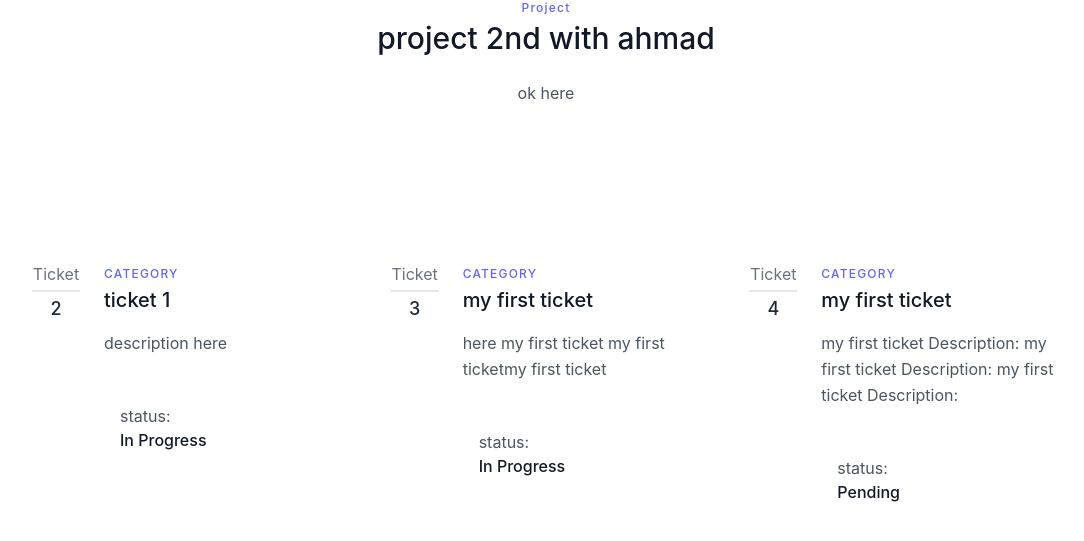
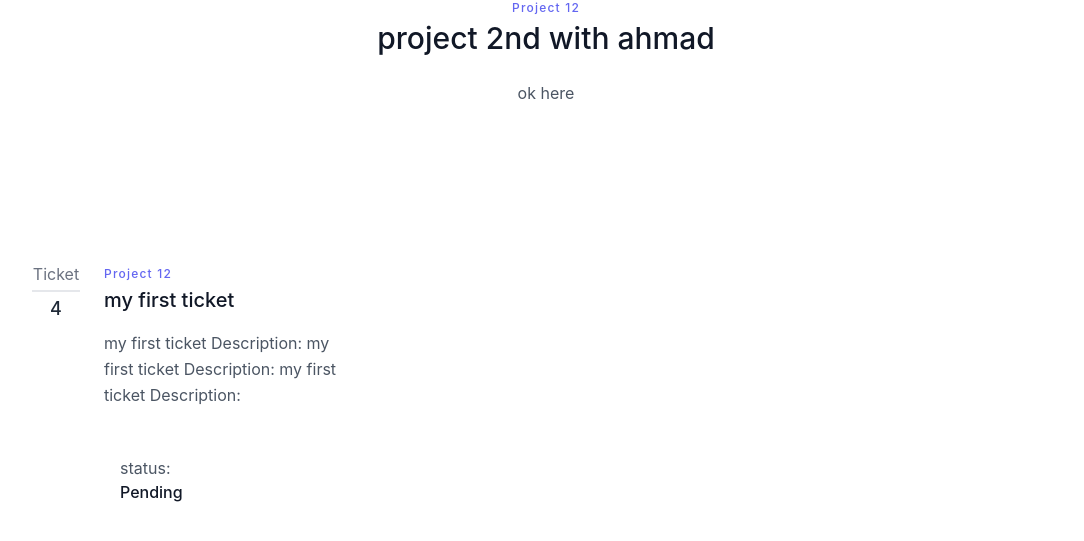
Before and after one commit to Atique22/Django-srum, a Django app: a page that uses scrum/app/templates/tickets.html in a window 1280 px wide. Shown: the part 160-701 px from the top of the page, without its empty margins (94-1178 px from the left). Run offline with Django 4.2, Linux system fonts and the light colour scheme; data comes from the database, SQL or seed files in the repository; both versions use the stored data as it was after the commit; some libraries are stand-ins or nearby versions.

```diff
--- a/scrum/app/templates/index.html
+++ b/scrum/app/templates/index.html
@@ -61,7 +61,7 @@
             {% for project in projects %}
               <div class="py-8 flex flex-wrap md:flex-nowrap">
                 <div class="md:w-64 md:mb-0 mb-6 flex-shrink-0 flex flex-col">
-                  <span class="font-semibold title-font text-gray-700">CATEGORY</span>
+                  <span class="font-semibold title-font text-gray-700">Proj. {{ project.id }}</span>
                   <span class="mt-1 text-gray-500 text-sm">{{ project.created_at }}</span>
                 </div>
                 <div class="md:flex-grow">
--- a/scrum/app/templates/tickets.html
+++ b/scrum/app/templates/tickets.html
@@ -72,13 +72,14 @@
 
       <section class="text-gray-600 body-font">
         <div class="flex flex-col text-center w-full mb-5">
-          <h2 class="text-xs text-indigo-500 tracking-widest font-medium title-font mb-1">Project</h2>
+          <h2 class="text-xs text-indigo-500 tracking-widest font-medium title-font mb-1">Project {{ project.id }}</h2>
           <h1 class="sm:text-3xl text-2xl font-medium title-font mb-4 text-gray-900">{{ project.project_name }}</h1>
           <p class="lg:w-2/3 mx-auto leading-relaxed text-base">{{ project.project_description }}</p>
         </div>
         <div class="container px-5 py-24 mx-auto">
           <div class="flex flex-wrap -mx-4 -my-8">
             {% for ticket in tickets %}
+            {% if ticket.project.id == project.id %}
             <div class="py-8 px-4 lg:w-1/3">
               <div class="h-full flex items-start">
                 <div class="w-12 flex-shrink-0 flex flex-col text-center leading-none">
@@ -86,7 +87,7 @@
                   <span class="font-medium text-lg text-gray-800 title-font leading-none">{{ticket.id}}</span>
                 </div>
                 <div class="flex-grow pl-6">
-                  <h2 class="tracking-widest text-xs title-font font-medium text-indigo-500 mb-1">CATEGORY</h2>
+                  <h2 class="tracking-widest text-xs title-font font-medium text-indigo-500 mb-1">Project {{ project.id }}</h2>
                   <h1 class="title-font text-xl font-medium text-gray-900 mb-3">{{ticket.ticket_title}}</h1>
                   <p class="leading-relaxed mb-5">{{ticket.ticket_description}}</p>
                   <a class="inline-flex items-center">
@@ -97,6 +98,7 @@
                 </div>
               </div>
             </div>
+            {% endif %}
             {% endfor %}
 
           </div>
```
Also changed, not shown: scrum/db.sqlite3.
